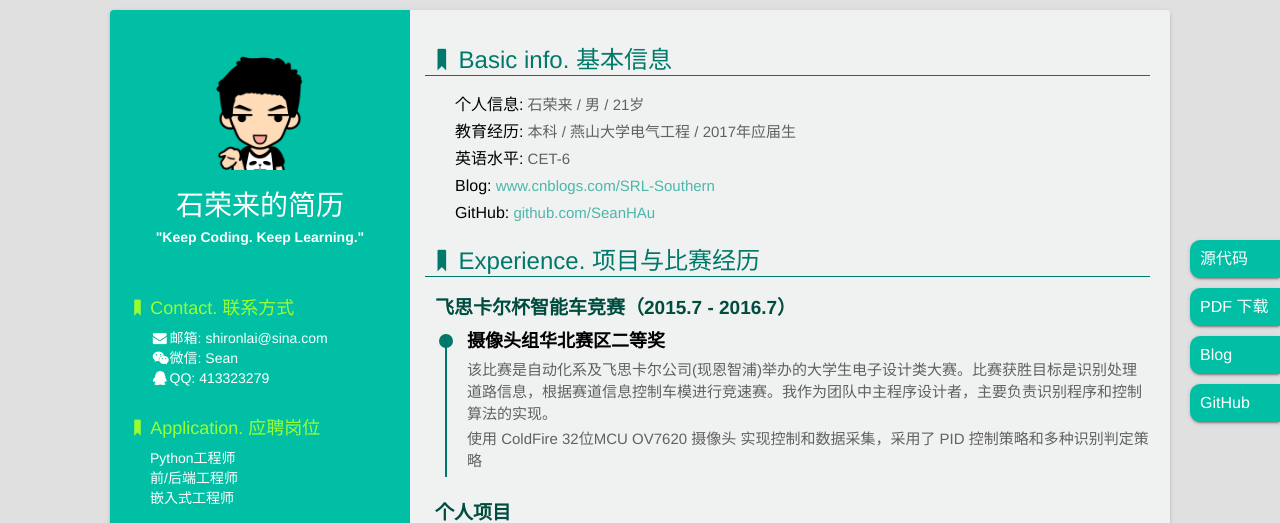
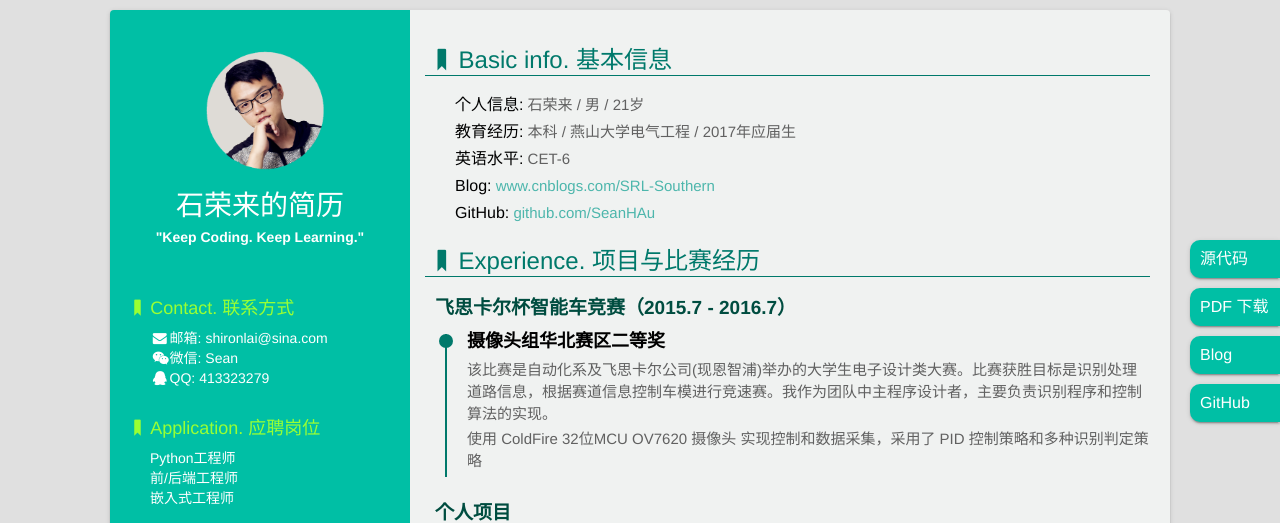
Before and after one commit to SeanCraftsman/Resume, a website: page index.html in a window 1280 px wide. Shown: the top 523 px of the page. Drawn offline with Linux system fonts and the light colour scheme.

Commit message:
add photo

```diff
--- a/index.html
+++ b/index.html
@@ -39,7 +39,7 @@
     <div class="container">
         <div class="sidebar">
             <div class="title">
-                <img src="img/head.png">
+                <img src="img/head1.png">
                 <h1>石荣来的简历</h1>
                 <h2>"Keep Coding. Keep Learning."</h2>
             </div>
```
Also changed, not shown: print.html (+1 -1 lines), dist/css/print.min.css, dist/css/style.min.css, img/head1.png (added), 1 other file.
